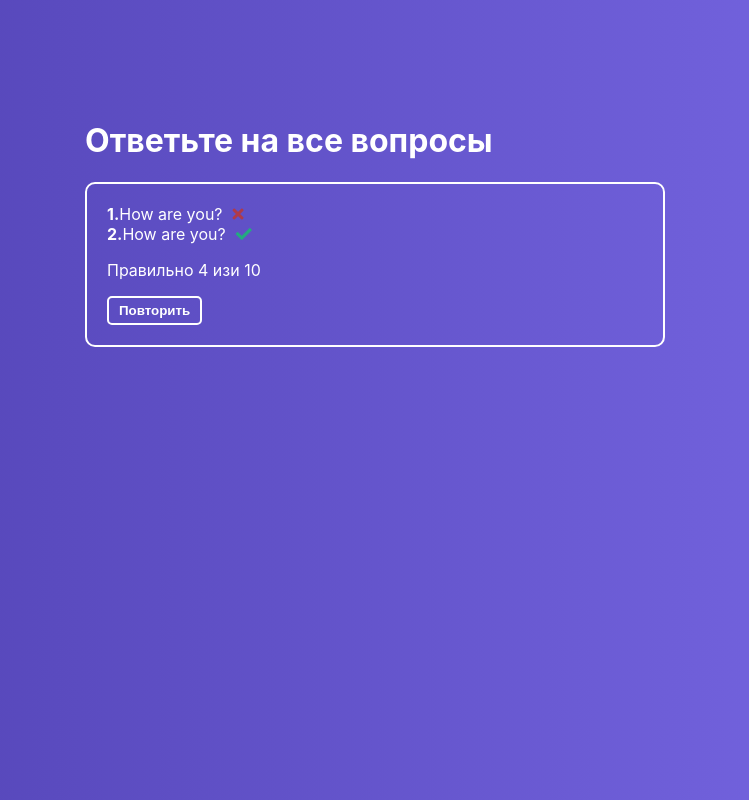
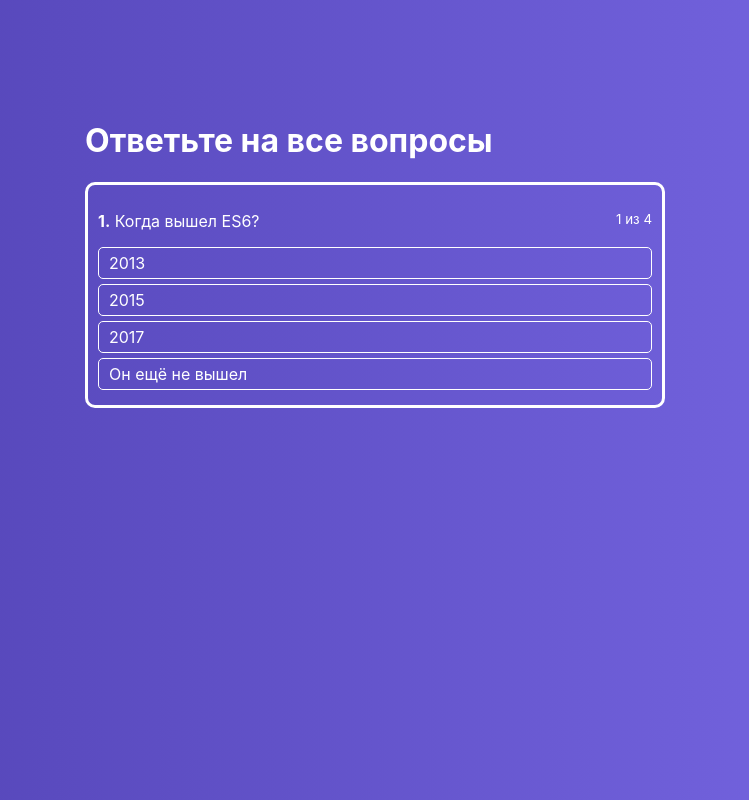
Before and after one commit to Vadimagic/QuizReact, a React app: page / in a window 1280 px wide. Shown: the whole page, without its empty margins (265-1014 px from the left). Built offline with nearby package versions, Linux system fonts and the light colour scheme.

Commit message:
add result display and button replay

```diff
--- a/public/index.html
+++ b/public/index.html
@@ -11,7 +11,7 @@
 			manifest.json provides metadata used when your web app is installed on a
 			user's mobile device or desktop. See https://developers.google.com/web/fundamentals/web-app-manifest/
 		-->
-		<link rel="manifest" href="%PUBLIC_URL%/manifest.json" />
+		<!-- <link rel="manifest" href="%PUBLIC_URL%/manifest.json" /> -->
 		<!--
 			Notice the use of %PUBLIC_URL% in the tags above.
 			It will be replaced with the URL of the `public` folder during the build.
--- a/src/components/FinishedQuiz/FinishedQuiz.js
+++ b/src/components/FinishedQuiz/FinishedQuiz.js
@@ -1,25 +1,32 @@
 import React from 'react'
 import classes from './FinishedQuiz.module.css'
 
-const FinishedQuiz = () => {
+const FinishedQuiz = (props) => {
+	const successCount = Object.keys(props.results).reduce((s, item) => props.results[item] === "success" ? s + 1 : s, 0)
 	return (
 		<div className={classes.FinishedQuiz}>
 			<ul>
-				<li>
-					<strong>1.</strong>
-					How are you?
-					<i className={`fa fa-times ${classes.error}`} />
-				</li>
-				<li>
-					<strong>2.</strong>
-					How are you?
-					<i className={`fa fa-check ${classes.success}`} />
-				</li>
+				{
+					props.quiz.map((quizItem) => {
+						const cls = [
+							'fa',
+							props.results[quizItem.id] === 'error' ? 'fa-times' : 'fa-check',
+							classes[props.results[quizItem.id]]
+						]
+						return (
+							<li key={quizItem.id}>
+								<strong>{quizItem.id + 1}.</strong>&nbsp;
+								{quizItem.question}
+								<i className={cls.join(" ")}/>
+							</li>
+						)
+					})
+				}
 			</ul>
-			<p>Правильно 4 изи 10</p>
+			<p>Правильно {successCount} изи {props.quiz.length}</p>
 
 			<div>
-				<button>Повторить</button>
+				<button onClick={props.onRetry}>Повторить</button>
 			</div>
 		</div>
 	)
--- a/src/containers/Quiz/Quiz.js
+++ b/src/containers/Quiz/Quiz.js
@@ -5,14 +5,15 @@ import FinishedQuiz from '../../components/FinishedQuiz/FinishedQuiz'
 
 class Quiz extends Component {
 	state = {
-		isFifnished: true,
+		results: {},
+		isFifnished: false,
 		activeQuestion: 0,
 		answerState: null,
 		quiz: [
 			{
 				question: "Когда вышел ES6?",
 				rightAnswerId: 2,
-				id: 0,
+				id: 1,
 				answers: [
 					{text: '2013', id: 1},
 					{text: '2015', id: 2},
@@ -23,7 +24,7 @@ class Quiz extends Component {
 			{
 				question: "React - это?",
 				rightAnswerId: 3,
-				id: 1,
+				id: 2,
 				answers: [
 					{text: 'Фреймворк', id: 1},
 					{text: 'Плагин', id: 2},
@@ -34,7 +35,7 @@ class Quiz extends Component {
 			{
 				question: "Самый быстрый язык программирования, из работающих в браузере?",
 				rightAnswerId: 3,
-				id: 2,
+				id: 3,
 				answers: [
 					{text: 'С++', id: 1},
 					{text: 'Python', id: 2},
@@ -45,7 +46,7 @@ class Quiz extends Component {
 			{
 				question: "JQuery - это?",
 				rightAnswerId: 1,
-				id: 3,
+				id: 4,
 				answers: [
 					{text: 'Библиотека', id: 1},
 					{text: 'Плагин', id: 2},
@@ -56,7 +57,7 @@ class Quiz extends Component {
 		]
 	}
 
-	onAnswerClickHandler = answerId => {
+	onAnswerClickHandler = (answerId) => {
 		if (this.state.answerState) {
 			const key = Object.keys(this.state.answerState)[0]
 			if (this.state.answerState[key] === 'success') {
@@ -65,11 +66,16 @@ class Quiz extends Component {
 		}
 
 		const question = this.state.quiz[this.state.activeQuestion]
+		const results = this.state.results
 
 		if (question.rightAnswerId === answerId) {
+			if (!results[question.id]) {
+				results[question.id] = 'success'
+			}
 
 			this.setState({
-				answerState: {[answerId]: 'success'}
+				answerState: {[answerId]: 'success'},
+				results
 			})
 
 			const timeout = setTimeout(() => {
@@ -85,18 +91,28 @@ class Quiz extends Component {
 				}
 
 				clearTimeout(timeout)
-			}, 0)
-
+			}, 1000)
 
 		} else {
+			results[question.id] = 'error'
 			this.setState({
-				answerState: {[answerId]: 'error'}
+				answerState: {[answerId]: 'error'},
+				results
 			})
 		}
 	}
 
 	isQuizFinish() {
 		return this.state.activeQuestion + 1 === this.state.quiz.length
+	}
+
+	retryHandler = () => {
+		this.setState({
+			results: {},
+			isFifnished: false,
+			activeQuestion: 0,
+			answerState: null
+		})
 	}
 
 	render() {
@@ -107,7 +123,9 @@ class Quiz extends Component {
 					{
 						this.state.isFifnished
 						? <FinishedQuiz
-
+								results={this.state.results}
+								quiz={this.state.quiz}
+								onRetry={this.retryHandler}
 							/>
 						: <ActiveQuiz
 							answers={this.state.quiz[this.state.activeQuestion].answers}
```
Also changed, not shown: src/components/AnswersList/AnswersList.js (line endings or trailing spaces).
